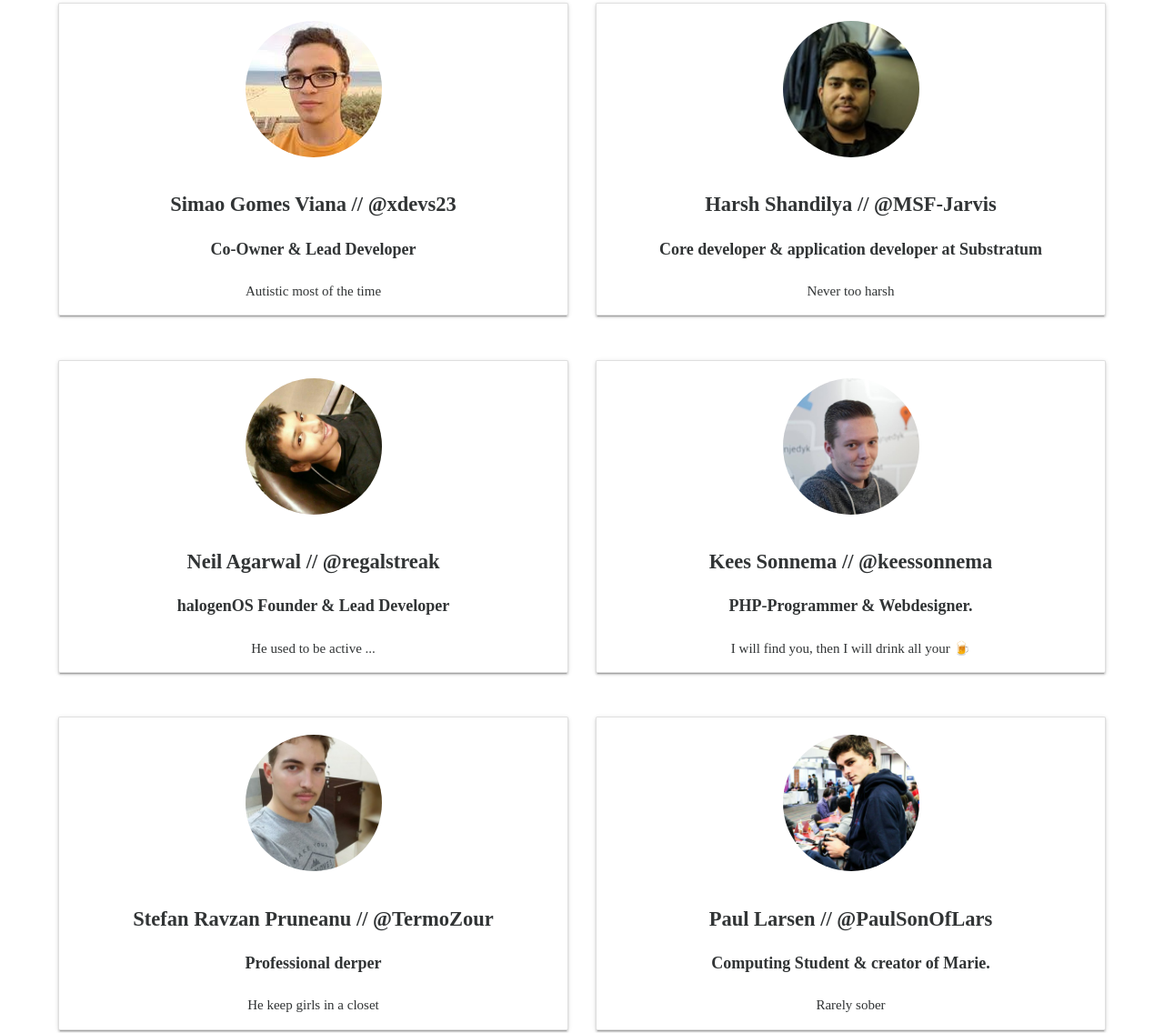
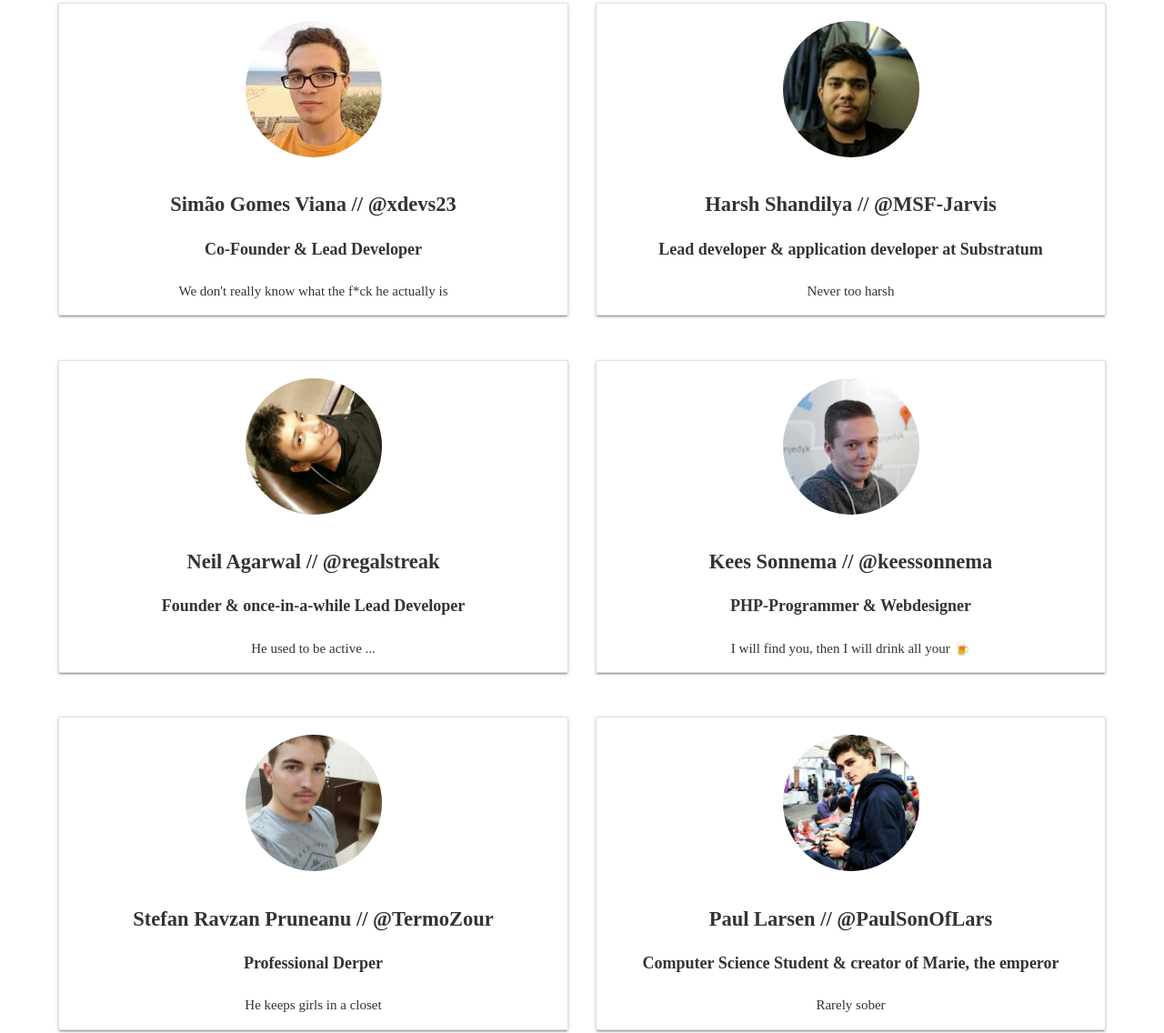
Before and after one commit to xdevs23/halogenos.org-1, a plain HTML site: page team.html in a window 1280 px wide. Shown: the part 242-1378 px from the top of the page at 91% size. Drawn offline with nearby package versions, Linux system fonts and the light colour scheme.

Commit message:
Teamy McTeamface

```diff
--- a/team.html
+++ b/team.html
@@ -44,16 +44,16 @@
             <div class="card">
                 <img class="avatar" src="src/team/simao.jpg" alt="Card image cap">
                 <div class="card-body">
-                    <h5 class="userName">Simao Gomes Viana // @xdevs23</h5>
-                    <p class="generalText">Co-Owner &amp; Lead Developer </p>
-                    <p class="specificText">Autistic most of the time </p>
+                    <h5 class="userName">Simão Gomes Viana // @xdevs23</h5>
+                    <p class="generalText">Co-Founder &amp; Lead Developer</p>
+                    <p class="specificText">We don't really know what the f*ck he actually is</p>
                 </div>
             </div>
             <div class="card">
                 <img class="avatar" src="src/team/harsh.jpg" alt="Card image cap">
                 <div class="card-body">
                     <h5 class="userName">Harsh Shandilya // @MSF-Jarvis</h5>
-                    <p class="generalText">Core developer &amp; application developer at Substratum</p>
+                    <p class="generalText">Lead developer &amp; application developer at Substratum</p>
                     <p class="specificText">Never too harsh</p>
                 </div>
             </div>
@@ -63,7 +63,7 @@
                 <img class="avatar" src="src/team/neil.jpg" alt="Card image cap">
                 <div class="card-body">
                     <h5 class="userName">Neil Agarwal // @regalstreak</h5>
-                    <p class="generalText">halogenOS Founder &amp; Lead Developer</p>
+                    <p class="generalText">Founder &amp; once-in-a-while Lead Developer</p>
                     <p class="specificText">He used to be active ...</p>
                 </div>
             </div>
@@ -71,7 +71,7 @@
                 <img class="avatar" src="src/team/kees.jpg" alt="Card image cap">
                 <div class="card-body">
                     <h5 class="userName">Kees Sonnema // @keessonnema</h5>
-                    <p class="generalText">PHP-Programmer &amp; Webdesigner. </p>
+                    <p class="generalText">PHP-Programmer &amp; Webdesigner</p>
                     <p class="specificText">I will find you, then I will drink all your 🍺</p>
                 </div>
             </div>
@@ -81,15 +81,15 @@
                 <img class="avatar" src="src/team/razz.jpg" alt="Card image cap">
                 <div class="card-body">
                     <h5 class="userName">Stefan Ravzan Pruneanu // @TermoZour</h5>
-                    <p class="generalText">Professional derper</p>
-                    <p class="specificText">He keep girls in a closet</p>
+                    <p class="generalText">Professional Derper</p>
+                    <p class="specificText">He keeps girls in a closet</p>
                 </div>
             </div>
             <div class="card">
                 <img class="avatar" src="src/team/pol.jpg" alt="Card image cap">
                 <div class="card-body">
                     <h5 class="userName">Paul Larsen // @PaulSonOfLars</h5>
-                    <p class="generalText">Computing Student &amp; creator of Marie. </p>
+                    <p class="generalText">Computer Science Student &amp; creator of Marie, the emperor</p>
                     <p class="specificText">Rarely sober</p>
                 </div>
             </div>
@@ -107,13 +107,12 @@
                 <img class="avatar" src="src/team/chistian.jpg" alt="Card image cap">
                 <div class="card-body">
                     <h5 class="userName">Christian // @lama1337</h5>
-                    <p class="generalText">He used to test</p>
-                    <p class="specificText">Have he managed to connect the phone to the car via bluetooth?</p>
+                    <p class="generalText">He used to test. Now he's just a Llama.</p>
+                    <p class="specificText">Did he manage to connect the phone to the car via Bluetooth?</p>
                 </div>
             </div>
         </div>
         <div class="card-deck">
-
             <div class="card">
                 <img class="avatar" src="src/team/Marie.jpg" alt="Card image cap">
                 <div class="card-body">
```
